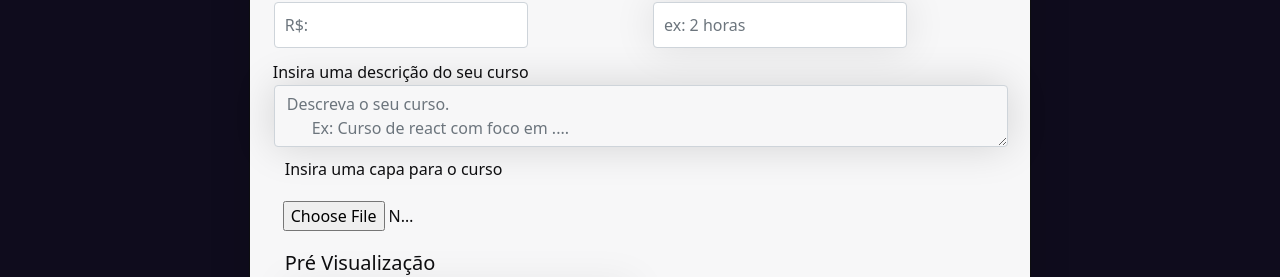
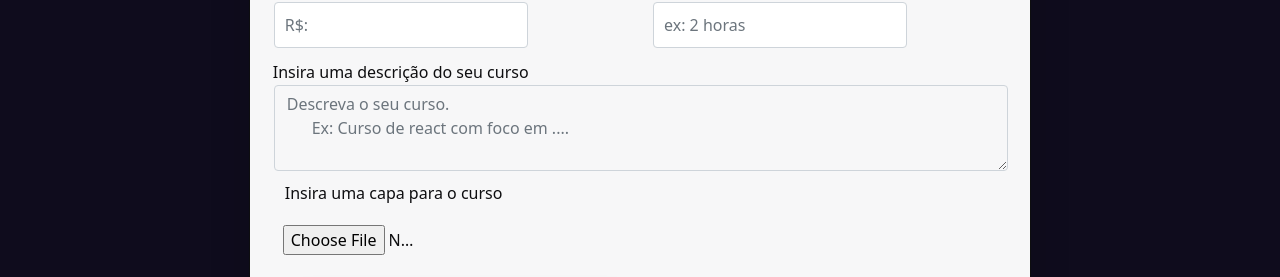
Before and after one commit to Jvprotano/Progamer-Front, a Vue app: page /registercourse in a window 1280 px wide. Shown: the part 511-788 px from the top of the page. Built offline with nearby package versions, Linux system fonts and the light colour scheme; what vue-carousel-3d, vueperslides would draw is missing.

Commit message:
Atualização

```diff
--- a/src/pages/RegisterCourse.vue
+++ b/src/pages/RegisterCourse.vue
@@ -87,8 +87,8 @@
       v-model="form.textarea"
       placeholder="Descreva o seu curso.
       Ex: Curso de react com foco em .... "
-      rows="1"
-      max-rows="1"
+      rows="3"
+      max-rows="3"
     ></b-form-textarea>
 
 <div class="cardsImg">
@@ -281,7 +281,7 @@ import Header from '../components/Header'
 }
 #resetInputs{
  background-color: #AF5FE8 !important;
-  box-shadow: 0 0 40px rgb(0 0 0 / 10%) !important;
+
 }
 .card-img {
 
@@ -303,9 +303,7 @@ input {
   padding: 10px;
   margin-top: 10px !important;
 }
-#input-1, #input-2, #input-3 {
-  box-shadow: 0 0 40px rgb(0 0 0 / 10%) !important;
-}
+
 
 #input-3 {
   margin-bottom: 10px;
@@ -352,7 +350,6 @@ color: red;
 #textarea {
   width: 100%;
   background-color: #f7f7f8;
-  box-shadow: 0 0 40px rgb(0 0 0 / 15%) !important;
   margin-bottom: 10px;
 }
 </style>
```
